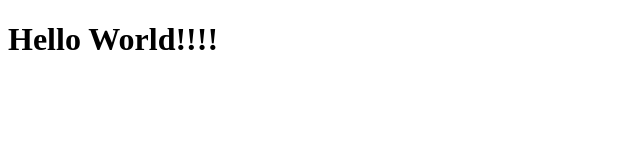
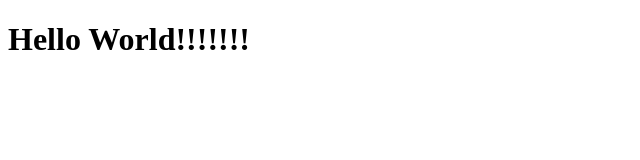
Before and after one commit to MCharron93/LateFall202-Day-1, a plain HTML site: page index.html in a window 1280 px wide. Shown: the full height of the page, 0-640 px from the left. Drawn offline with Linux system fonts and the light colour scheme.

Commit message:
Another few exclamation points!!!!

```diff
--- a/index.html
+++ b/index.html
@@ -9,7 +9,7 @@
 
 <body>
 
-  <h1>Hello World!!!!</h1>
+  <h1>Hello World!!!!!!!</h1>
 
 </body>
 
```
